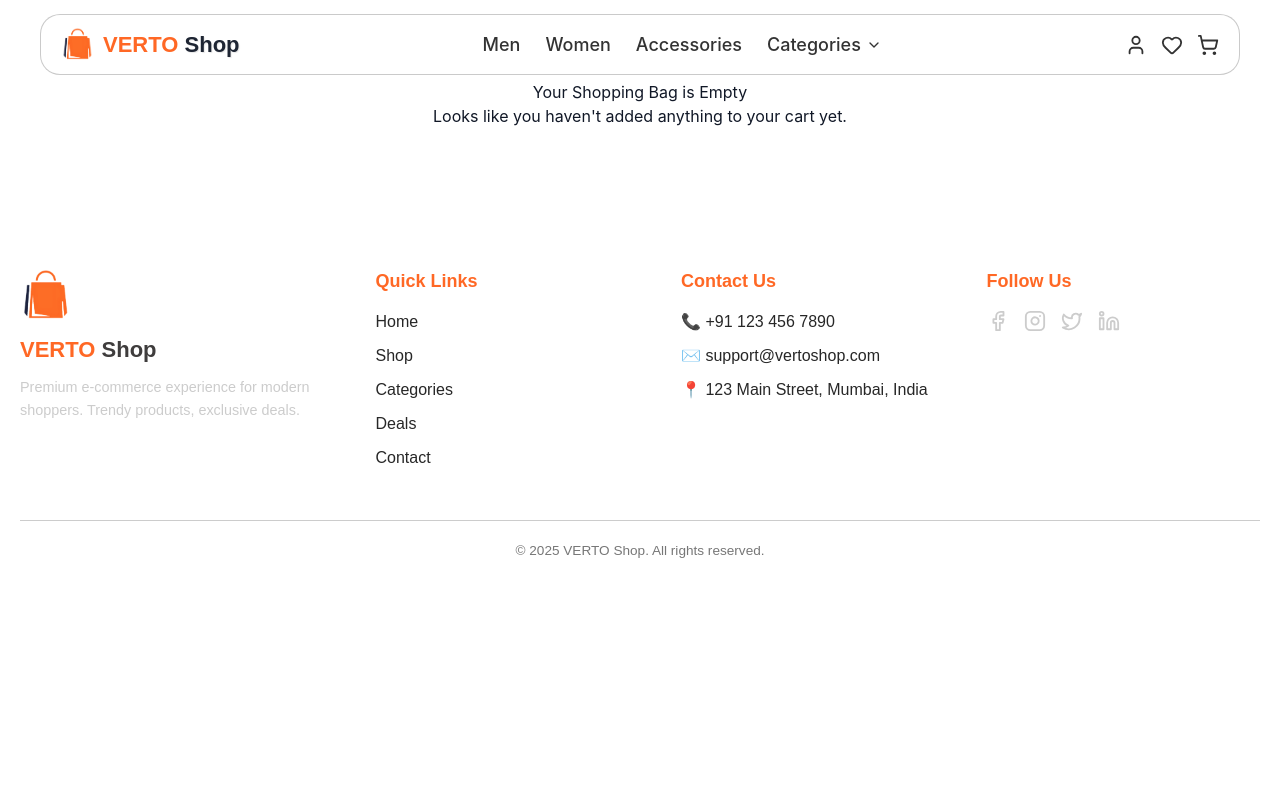
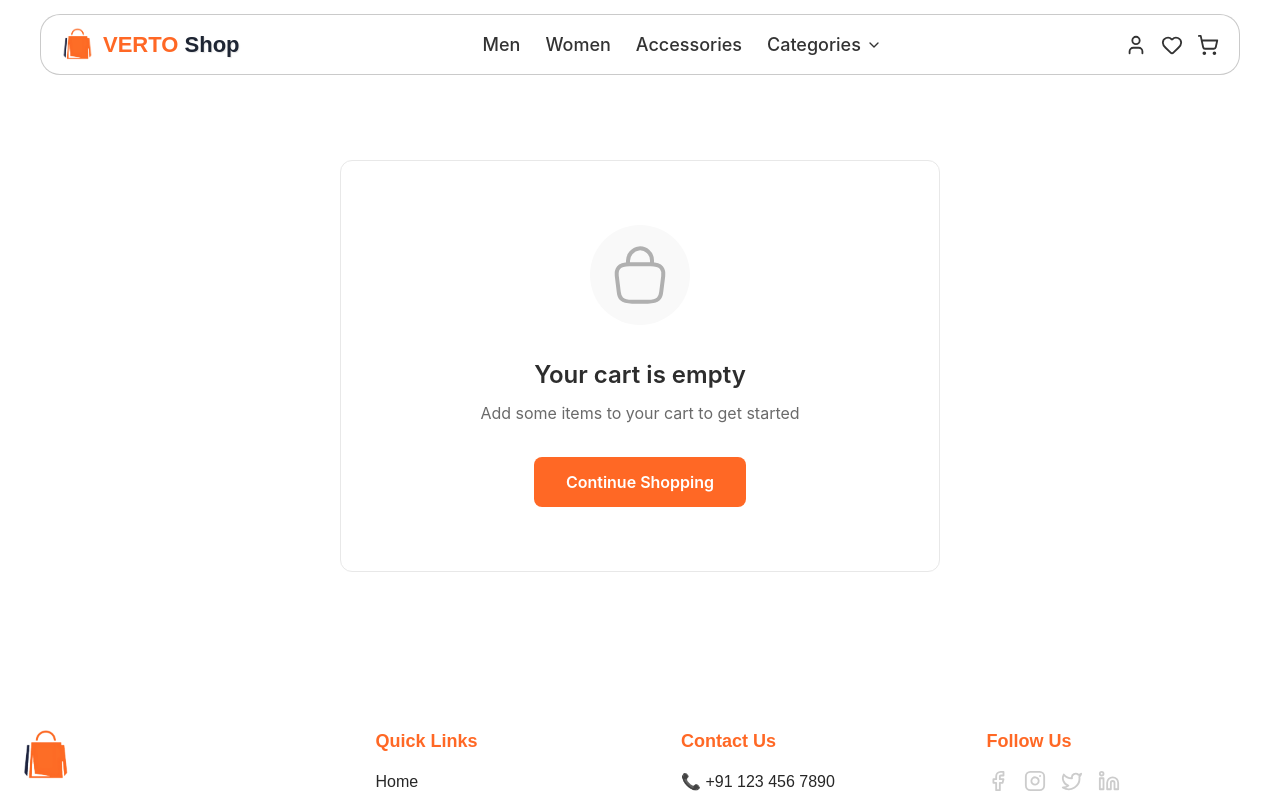
Before and after one commit to sawan-sawan/Verto-Shop, a React (Vite) app: page /cart in a window 1280 px wide. Shown: the top 799 px of the page. Built offline with nearby package versions, Linux system fonts and the light colour scheme; a web font is replaced by a local one.

Commit message:
cartpagechanges

```diff
--- a/src/App.jsx
+++ b/src/App.jsx
@@ -147,12 +147,12 @@ function App() {
         <Route
           path="/cart"
           element={
-            <GlobalLoader delay={1500}>
-              <CartPage
-                cartItems={cartItems}
-                onUpdateQuantity={handleUpdateQuantity}
-              />
-            </GlobalLoader>
+
+            <CartPage
+              cartItems={cartItems}
+              onUpdateQuantity={handleUpdateQuantity}
+            />
+
           }
         />
         <Route
--- a/src/pages/CartPage.css
+++ b/src/pages/CartPage.css
@@ -24,10 +24,12 @@
   margin-bottom: 2rem;
 }
 .cart-header h1 {
-  font-size: 2.5rem;
-  font-weight: 700;
-  color: var(--text-dark);
-  margin: 0;
+  text-align: left;
+  font-size: 1.5rem;
+  font-weight: 800;
+  color: #141313;
+  text-transform: uppercase;
+  letter-spacing: 0px;
 }
 .cart-header p {
   font-size: 1rem;
@@ -107,6 +109,7 @@
 }
 .cart-item-quantity {
   display: flex;
+  padding-top: 10px;
   justify-content: center;
 }
 
@@ -115,7 +118,8 @@
   align-items: center;
   border: 1px solid var(--border-color);
   border-radius: 50px;
-  padding: 0.25rem;
+  padding: 0rem;
+  padding-top: 0px;
 }
 .quantity-control button {
   background-color: var(--background-grey);
@@ -269,35 +273,161 @@
   color: var(--text-light);
   margin: 0;
 }
+/* --- ADD THESE NEW STYLES TO THE END OF YOUR CartPage.css FILE --- */
 
-/* Responsive */
-@media (max-width: 992px) {
+.empty-cart-container {
+  display: flex;
+  flex-direction: column;
+  align-items: center;
+  justify-content: center;
+  text-align: center;
+  padding: 4rem 2rem;
+  margin: 2rem auto;
+  max-width: 600px;
+  border: 1px solid #e8e8e8;
+  border-radius: 12px;
+  background-color: #fff;
+}
+
+.empty-cart-icon {
+  display: flex;
+  align-items: center;
+  justify-content: center;
+  width: 100px;
+  height: 100px;
+  border-radius: 50%;
+  background-color: #f9f9f9;
+  margin-bottom: 2rem;
+}
+
+.empty-cart-container h2 {
+  font-size: 1.5rem;
+  font-weight: 600;
+  color: #2d2d2d;
+  margin: 0 0 0.5rem;
+}
+
+.empty-cart-container p {
+  font-size: 1rem;
+  color: #6a6a6a;
+  margin-bottom: 2rem;
+}
+
+.continue-shopping-btn {
+  background-color: #ff6825; /* Orange color from image */
+  color: #fff;
+  font-size: 1rem;
+  font-weight: 600;
+  padding: 0.8rem 2rem;
+  border: none;
+  border-radius: 8px;
+  cursor: pointer;
+  transition: background-color 0.3s ease;
+}
+
+.continue-shopping-btn:hover {
+  background-color: #e05a1a;
+}
+/* ================================================= */
+/* --- ADD OR REPLACE THIS RESPONSIVE SECTION --- */
+/* ================================================= */
+
+@media (max-width: 1024px) {
   .cart-main-content {
+    /* Stack the summary below the cart items on tablets */
     grid-template-columns: 1fr;
   }
 }
+
 @media (max-width: 768px) {
-  .cart-item-card {
-    grid-template-columns: 1fr;
-    gap: 1rem;
-    text-align: left;
+  .cart-page-container {
+    padding: 6rem 1.5rem 2rem; /* Adjust padding for mobile */
   }
+
+  .cart-header h1 {
+    font-size: 2rem;
+  }
+
+  /* Hide the desktop header row for products */
   .cart-items-header {
     display: none;
   }
-  .cart-item-price, .cart-item-quantity, .cart-item-total {
-    text-align: left;
-    justify-content: flex-start;
+
+  /* Make the cart item a 2-column layout on mobile */
+  .cart-item-card {
+    grid-template-columns: 0px 1fr; /* Image column and content column */
+    gap: 0 1rem; /* 0 row gap, 1rem column gap */
   }
+
+  /* Place the image in the first column and make it span all rows */
+  .cart-item-product img {
+    grid-column: 1 / 2;
+    grid-row: 1 / 4; /* Span 3 rows: name, quantity, total */
+    width: 90px;
+    height: 110px;
+    align-self: start;
+  }
+
+  /* The .cart-item-product container now only holds the text details */
   .cart-item-product {
-    grid-column: 1 / -1;
+    grid-column: 2 / 3;
+    grid-row: 1 / 2;
+    align-self: start;
+    padding-top: 0;
   }
+
+  /* Hide the original price column, as price is shown with the name */
+  .cart-item-price {
+    display: none;
+  }
+
+  /* Place quantity controls in the second row */
+  .cart-item-quantity {
+    grid-column: 2 / 3;
+    grid-row: 2 / 3;
+    justify-content: flex-start; /* Align to the left */
+    align-self: center;
+  }
+
+  /* Place total price in the third row, aligned to the right */
+  .cart-item-total {
+    grid-column: 2 / 3;
+    grid-row: 3 / 4;
+    text-align: right;
+    align-self: center;
+    font-size: 1.2rem;
+    color: var(--text-dark);
+  }
+
+  /* Stack info boxes into 2 columns */
   .info-footer {
-    grid-template-columns: repeat(2, 1fr);
+    grid-template-columns: 1fr 1fr;
   }
 }
+
 @media (max-width: 480px) {
+  .cart-page-container {
+    padding: 6rem 1rem 2rem;
+  }
+  .cart-header h1 {
+    font-size: 1.8rem;
+  }
+
+  /* Stack info boxes into a single column on very small screens */
   .info-footer {
     grid-template-columns: 1fr;
   }
+
+  /* Adjust product image size for very small screens */
+  .cart-item-card {
+    grid-template-columns: 0px 1fr;
+  }
+  .cart-item-product img {
+    width: 75px;
+    height: 95px;
+  }
+  .quantity-control{
+    padding: 0px;
+
+  }
 }
--- a/src/pages/CartPage.jsx
+++ b/src/pages/CartPage.jsx
@@ -1,18 +1,29 @@
 import React, { useMemo } from 'react';
+import { useNavigate } from 'react-router-dom'; // <-- Import useNavigate
+import { useScrollToTop } from '../hooks/useScrollToTop';
 import './CartPage.css';
 
 // SVGs for Cart Page
-const PlusIcon = () => <svg width="12" height="12" viewBox="0 0 24 24"><path d="M12 5v14m-7-7h14" stroke="currentColor" strokeWidth="2" fill="none" strokeLinecap="round"/></svg>;
-const MinusIcon = () => <svg width="12" height="12" viewBox="0 0 24 24"><path d="M5 12h14" stroke="currentColor" strokeWidth="2" fill="none" strokeLinecap="round"/></svg>;
-const ChevronDown = () => <svg width="16" height="16" viewBox="0 0 24 24" fill="none" stroke="currentColor" strokeWidth="2"><path d="m6 9 6 6 6-6"/></svg>;
-const FreeShippingIcon = () => <svg width="32" height="32" viewBox="0 0 24 24"><path fill="currentColor" d="M3 17.5c0 .83.67 1.5 1.5 1.5s1.5-.67 1.5-1.5S5.33 16 4.5 16S3 16.67 3 17.5m17.5 1.5c.83 0 1.5-.67 1.5-1.5s-.67-1.5-1.5-1.5s-1.5.67-1.5 1.5s.67 1.5 1.5 1.5M21 8h-3V4h-2v4h-4V4H5.5c-.83 0-1.5.67-1.5 1.5v9h1.52c.29-.48.77-1.2 1.48-1.2s1.19.72 1.48 1.2h4.04c.29-.48.77-1.2 1.48-1.2s1.19.72 1.48 1.2h2.52V8Z"/></svg>;
-const CallIcon = () => <svg width="32" height="32" viewBox="0 0 24 24"><path fill="currentColor" d="M6.62 10.79c1.44 2.83 3.76 5.14 6.59 6.59l2.2-2.2c.27-.27.67-.36 1.02-.24c1.12.37 2.33.57 3.57.57c.55 0 1 .45 1 1V20c0 .55-.45 1-1 1c-9.39 0-17-7.61-17-17c0-.55.45-1 1-1h3.5c.55 0 1 .45 1 1c0 1.25.2 2.45.57 3.57c.11.35.03.74-.25 1.02z"/></svg>;
-const ChatIcon = () => <svg width="32" height="32" viewBox="0 0 24 24"><path fill="currentColor" d="M21.99 4c0-1.1-.89-2-1.99-2H4c-1.1 0-2 .9-2 2v12c0 1.1.9 2 2 2h14l4 4zM11 11H9v2H7v-2H5V9h2V7h2v2h2zm4 0h-2V9h2zm4 0h-2V9h2z"/></svg>;
-const GiftCardIcon = () => <svg width="32" height="32" viewBox="0 0 24 24"><path fill="currentColor" d="M21 6h-2v9H5v2c0 1.1.9 2 2 2h12c1.1 0 2-.9 2-2zM17 2H7C5.9 2 5 2.9 5 4v9c0 1.1.9 2 2 2h10c1.1 0 2-.9 2-2V4c0-1.1-.9-2-2-2m-2.5 7.5H12v2h-2v-2H7.5V7h2.05V5h2.5v2H14.5z"/></svg>;
+const PlusIcon = () => <svg width="12" height="12" viewBox="0 0 24 24"><path d="M12 5v14m-7-7h14" stroke="currentColor" strokeWidth="2" fill="none" strokeLinecap="round" /></svg>;
+const MinusIcon = () => <svg width="12" height="12" viewBox="0 0 24 24"><path d="M5 12h14" stroke="currentColor" strokeWidth="2" fill="none" strokeLinecap="round" /></svg>;
+const ChevronDown = () => <svg width="16" height="16" viewBox="0 0 24 24" fill="none" stroke="currentColor" strokeWidth="2"><path d="m6 9 6 6 6-6" /></svg>;
+const FreeShippingIcon = () => <svg width="32" height="32" viewBox="0 0 24 24"><path fill="currentColor" d="M3 17.5c0 .83.67 1.5 1.5 1.5s1.5-.67 1.5-1.5S5.33 16 4.5 16S3 16.67 3 17.5m17.5 1.5c.83 0 1.5-.67 1.5-1.5s-.67-1.5-1.5-1.5s-1.5.67-1.5 1.5s.67 1.5 1.5 1.5M21 8h-3V4h-2v4h-4V4H5.5c-.83 0-1.5.67-1.5 1.5v9h1.52c.29-.48.77-1.2 1.48-1.2s1.19.72 1.48 1.2h4.04c.29-.48.77-1.2 1.48-1.2s1.19.72 1.48 1.2h2.52V8Z" /></svg>;
+const CallIcon = () => <svg width="32" height="32" viewBox="0 0 24 24"><path fill="currentColor" d="M6.62 10.79c1.44 2.83 3.76 5.14 6.59 6.59l2.2-2.2c.27-.27.67-.36 1.02-.24c1.12.37 2.33.57 3.57.57c.55 0 1 .45 1 1V20c0 .55-.45 1-1 1c-9.39 0-17-7.61-17-17c0-.55.45-1 1-1h3.5c.55 0 1 .45 1 1c0 1.25.2 2.45.57 3.57c.11.35.03.74-.25 1.02z" /></svg>;
+const ChatIcon = () => <svg width="32" height="32" viewBox="0 0 24 24"><path fill="currentColor" d="M21.99 4c0-1.1-.89-2-1.99-2H4c-1.1 0-2 .9-2 2v12c0 1.1.9 2 2 2h14l4 4zM11 11H9v2H7v-2H5V9h2V7h2v2h2zm4 0h-2V9h2zm4 0h-2V9h2z" /></svg>;
+const GiftCardIcon = () => <svg width="32" height="32" viewBox="0 0 24 24"><path fill="currentColor" d="M21 6h-2v9H5v2c0 1.1.9 2 2 2h12c1.1 0 2-.9 2-2zM17 2H7C5.9 2 5 2.9 5 4v9c0 1.1.9 2 2 2h10c1.1 0 2-.9 2-2V4c0-1.1-.9-2-2-2m-2.5 7.5H12v2h-2v-2H7.5V7h2.05V5h2.5v2H14.5z" /></svg>;
+
+// --- New Icon for Empty Cart ---
+const EmptyCartIcon = () => (
+  <svg width="64" height="64" viewBox="0 0 24 24" fill="none" xmlns="http://www.w3.org/2000/svg">
+    <path d="M7.5 7.67001V6.70001C7.5 4.45001 9.31 2.24001 11.56 2.03001C14.24 1.77001 16.5 3.88001 16.5 6.51001V7.89001" stroke="#B0B0B0" strokeWidth="1.5" strokeMiterlimit="10" strokeLinecap="round" strokeLinejoin="round" />
+    <path d="M8.99981 22H14.9998C19.0198 22 19.7398 20.39 19.9498 18.43L20.6998 12.43C20.9698 9.99 20.2698 8 15.9998 8H7.99981C3.72981 8 3.02981 9.99 3.29981 12.43L4.04981 18.43C4.25981 20.39 4.97981 22 8.99981 22Z" stroke="#B0B0B0" strokeWidth="1.5" strokeMiterlimit="10" strokeLinecap="round" strokeLinejoin="round" />
+  </svg>
+);
 
 
 const CartPage = ({ cartItems, onUpdateQuantity }) => {
-
+  const navigate = useNavigate(); // <-- Initialize useNavigate
+  useScrollToTop();
   const totals = useMemo(() => {
     const subtotal = cartItems.reduce((acc, item) => acc + item.price * item.quantity, 0);
     const discount = 4.00; // Example discount
@@ -20,20 +31,33 @@ const CartPage = ({ cartItems, onUpdateQuantity }) => {
     return { subtotal, discount, total };
   }, [cartItems]);
 
-  if (cartItems.length === 0) {
+  // --- CHECK IF CART IS EMPTY ---
+  if (!cartItems || cartItems.length === 0) {
     return (
-      <div className="cart-page-container empty-cart">
-        <h2>Your Shopping Bag is Empty</h2>
-        <p>Looks like you haven't added anything to your cart yet.</p>
+      <div className="cart-page-container">
+        <div className="empty-cart-container">
+          <div className="empty-cart-icon">
+            <EmptyCartIcon />
+          </div>
+          <h2>Your cart is empty</h2>
+          <p>Add some items to your cart to get started</p>
+          <button
+            className="continue-shopping-btn"
+            onClick={() => navigate('/men')} // <-- Navigate to products page
+          >
+            Continue Shopping
+          </button>
+        </div>
       </div>
     );
   }
 
+  // --- RENDER THIS IF CART HAS ITEMS ---
   return (
     <div className="cart-page-container">
       <div className="cart-header">
         <h1>Shopping Bag</h1>
-        <p>{cartItems.reduce((acc, item) => acc + item.quantity, 0)} items in your bag.</p>
+        <p>{cartItems.reduce((acc, item) => acc + item.quantity, 0)} items in bag.</p>
       </div>
 
       <div className="cart-main-content">
@@ -44,7 +68,6 @@ const CartPage = ({ cartItems, onUpdateQuantity }) => {
             <span>Quantity</span>
             <span>Total Price</span>
           </div>
-
           {cartItems.map(item => (
             <div key={item.cartId} className="cart-item-card">
               <div className="cart-item-product">
@@ -73,21 +96,16 @@ const CartPage = ({ cartItems, onUpdateQuantity }) => {
         </div>
 
         <div className="summary-section">
+          {/* Summary boxes code remains the same */}
           <div className="summary-box shipping-box">
             <h4>Calculated Shipping</h4>
             <div className="form-group country-select">
-              <select>
-                <option>Country</option>
-                <option>United States</option>
-              </select>
+              <select><option>Country</option><option>United States</option></select>
               <ChevronDown />
             </div>
             <div className="form-group-inline">
               <div className="form-group">
-                <select>
-                  <option>State / City</option>
-                  <option>New York</option>
-                </select>
+                <select><option>State / City</option><option>New York</option></select>
                 <ChevronDown />
               </div>
               <div className="form-group">
@@ -96,7 +114,6 @@ const CartPage = ({ cartItems, onUpdateQuantity }) => {
             </div>
             <button className="update-btn">Update</button>
           </div>
-
           <div className="summary-box coupon-box">
             <h4>Coupon Code</h4>
             <p>Lorem ipsum dolor sit amet, consectetur adipiscing elit, sed do eiusmod tempor incididunt ut labore et dolore magna aliqua.</p>
@@ -105,51 +122,23 @@ const CartPage = ({ cartItems, onUpdateQuantity }) => {
             </div>
             <button className="apply-btn">Apply</button>
           </div>
-
           <div className="summary-box totals-box">
             <h4>Cart Total</h4>
-            <div className="total-row">
-              <span>Cart Subtotal</span>
-              <span>${totals.subtotal.toFixed(2)}</span>
-            </div>
-            <div className="total-row">
-              <span>Design by VertoShop</span>
-              <span>Free</span>
-            </div>
-            <div className="total-row discount">
-              <span>Discount</span>
-              <span>-${totals.discount.toFixed(2)}</span>
-            </div>
-            <div className="total-row grand-total">
-              <span>Cart Total</span>
-              <span>${totals.total.toFixed(2)}</span>
-            </div>
+            <div className="total-row"><span>Cart Subtotal</span><span>${totals.subtotal.toFixed(2)}</span></div>
+            <div className="total-row"><span>Design by VertoShop</span><span>Free</span></div>
+            <div className="total-row discount"><span>Discount</span><span>-${totals.discount.toFixed(2)}</span></div>
+            <div className="total-row grand-total"><span>Cart Total</span><span>${totals.total.toFixed(2)}</span></div>
             <button className="checkout-btn">Proceed to Checkout</button>
           </div>
         </div>
       </div>
 
       <div className="info-footer">
-        <div className="info-box">
-          <FreeShippingIcon />
-          <h5>Free Shipping</h5>
-          <p>When you spend $50+</p>
-        </div>
-        <div className="info-box">
-          <CallIcon />
-          <h5>Call Us Anytime</h5>
-          <p>+34 555-5555</p>
-        </div>
-        <div className="info-box">
-          <ChatIcon />
-          <h5>Chat With Us</h5>
-          <p>We offer 24-hour chat support</p>
-        </div>
-        <div className="info-box">
-          <GiftCardIcon />
-          <h5>Gift Cards</h5>
-          <p>For your loved one, in any amount</p>
-        </div>
+        {/* Info boxes code remains the same */}
+        <div className="info-box"><FreeShippingIcon /><h5>Free Shipping</h5><p>When you spend $50+</p></div>
+        <div className="info-box"><CallIcon /><h5>Call Us Anytime</h5><p>+34 555-5555</p></div>
+        <div className="info-box"><ChatIcon /><h5>Chat With Us</h5><p>We offer 24-hour chat support</p></div>
+        <div className="info-box"><GiftCardIcon /><h5>Gift Cards</h5><p>For your loved one, in any amount</p></div>
       </div>
     </div>
   );
```
